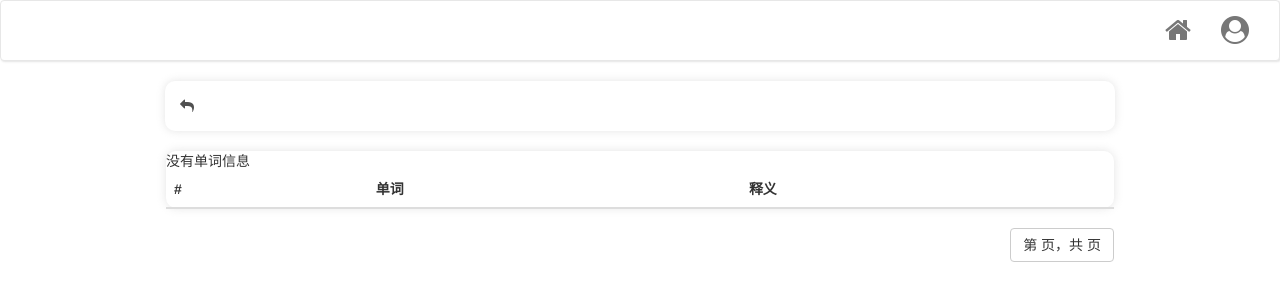
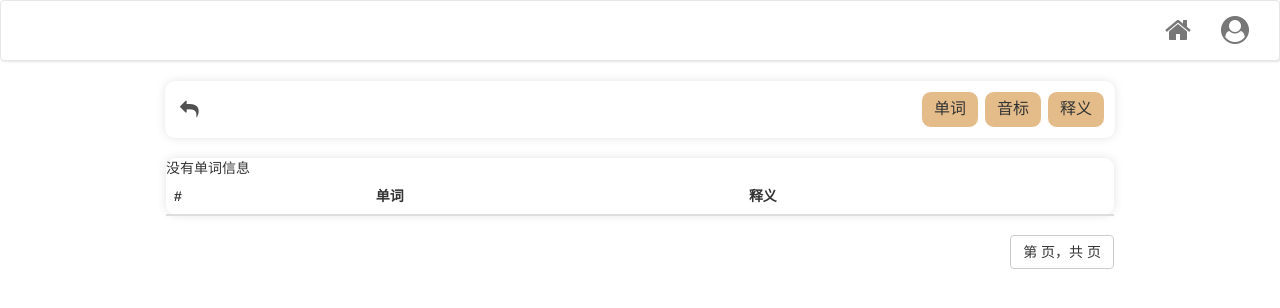
Before and after one commit to Oswald-H/vocabulary, a Django app: template book/templates/book/word_list.html in a window 1280 px wide. Shown: the top 308 px of the page. Run offline with Django 5.2, Linux system fonts and the light colour scheme; the template is opened without the code that fills it, so the values that code supplies are empty; some libraries are stand-ins or nearby versions.

Commit message:
增加隐藏表格文本功能

```diff
--- a/book/templates/book/word_list.html
+++ b/book/templates/book/word_list.html
@@ -24,6 +24,19 @@
             margin-right: 96px;
             box-shadow: 0 0 10px #c3c3c373;
             border-radius: 10px;
+        }
+
+        .header .is-bg {
+            border-radius: 10px;
+            font-size: medium;
+            border: 1px solid white;
+            justify-content: flex-end;
+        }
+        .header .is-dark{
+            background-color: #e3bc8a;
+        }
+        .is-white{
+            background-color: white;
         }
     </style>
 </head>
@@ -64,13 +77,20 @@
 </nav>
 
 <div class="container clearfix">
-    <div class="col-md-10 col-md-offset-1 header">
-        <a href="{% url 'book_list' %}" style="color: #505050">
-            <i class="fa fa-reply" aria-hidden="true"></i>
-        </a>
-    </div>
-    <div>
-
+    <div class="col-md-10 col-md-offset-1 header" style="justify-content: space-between;display: flex;padding: 10px 10px 10px 15px;">
+        <div class="fa-stack fa-lg" style="justify-content: center;">
+            <a href="{% url 'book_list' %}" style="color: #505050;">
+                <i class="fa fa-reply" aria-hidden="true" ></i>
+            </a>
+        </div>
+        <div style="display: flex;">
+            <button class="is-button is-bg is-dark" style="width: 58px; margin-left: 5px; padding: 0.3rem 0.8rem;" onclick="clickWord(this)">单词
+            </button>
+            <button class="is-button is-bg is-dark" style="width: 58px; margin-left: 5px; padding: 0.3rem 0.8rem;" onclick="clickPhonetic(this)">音标
+            </button>
+            <button class="is-button is-bg is-dark" style="width: 58px; margin-left: 5px; padding: 0.3rem 0.8rem;" onclick="clickInterpretation(this)">释义
+            </button>
+        </div>
     </div>
 </div>
 
@@ -89,17 +109,17 @@
                 <tr>
                     <th scope="row" id="number" style="line-height: 70px"></th>
                     <td>
-                        <div style="font-size: large;color: #485fc7;">
+                        <div class="is-word" style="font-size: large;color: #485fc7;">
                             {{ word_detail.word.vc_vocabulary }}
                         </div>
-                        <div>
+                        <div class="is-phonetic">
                             音标: {{ word_detail.phonetic_uk }}
                         </div>
                         <!-- <div>
                             美音: {{ word_detail.phonetic_us }}
                         </div> -->
                     </td>
-                    <td>
+                    <td class="is-interpretation">
                         {% if word_detail.translations %}
                             {% for translation in word_detail.translations %}
                                 <div>
@@ -123,7 +143,8 @@
 
 <div class="container">
     <div class="bs-example" data-example-id="simple-button-group">
-        <div class="btn-group clearfix" role="group" aria-label="Basic example" style="display: inline-block;float: right;margin-right: 96px">
+        <div class="btn-group clearfix" role="group" aria-label="Basic example"
+             style="display: inline-block;float: right;margin-right: 96px">
             {% if page_obj.has_previous %}
                 <a href="{% url 'word_list' index=index %}?page={{ page_obj.previous_page_number }}">
                     <button type="button" class="btn btn-default">
@@ -131,7 +152,7 @@
                     </button>
                 </a>
             {% endif %}
-                <span class="current">
+            <span class="current">
                     <button type="button" class="btn btn-default">
                         第 {{ page_obj.number }} 页，共 {{ page_obj.paginator.num_pages }} 页
                     </button>
@@ -152,6 +173,7 @@
 <script src="{% static 'plugins/bootstrap-3.4.1/js/bootstrap.js' %}"></script>
 
 <script>
+    //将数据插入表格
     $(function () {
         const table = document.getElementById('myTable');
         const rows = table.getElementsByTagName('tr');
@@ -159,6 +181,43 @@
             rows[i].cells[0].innerText = i;
         }
     })
+
+    //点击隐藏单词
+    function clickWord(self){
+        const isHide = $(self).hasClass("is-dark");
+        if(isHide){
+            $(self).removeClass("is-dark");//背景色删除
+            $(self).addClass("is-white");//背景色改成白色
+            $(".is-word").hide();//隐藏表格的文本
+        }else{
+            $(self).addClass("is-dark");//背景色添加
+            $(".is-word").show();//显示表格的文本
+        }
+    }
+    //点击隐藏音标
+    function clickPhonetic(self){
+        const isHide = $(self).hasClass("is-dark");
+        if(isHide){
+            $(self).removeClass("is-dark");
+            $(self).addClass("is-white");
+            $(".is-phonetic").hide()
+        }else{
+            $(self).addClass("is-dark")
+            $(".is-phonetic").show();
+        }
+    }
+    //点击隐藏释义
+    function clickInterpretation(self){
+        const isHide = $(self).hasClass("is-dark");
+        if(isHide){
+            $(self).removeClass("is-dark");
+            $(self).addClass("is-white");
+            $(".is-interpretation").hide();
+        }else{
+            $(self).addClass("is-dark")
+            $(".is-interpretation").show();
+        }
+    }
 </script>
 
 </body>
```
